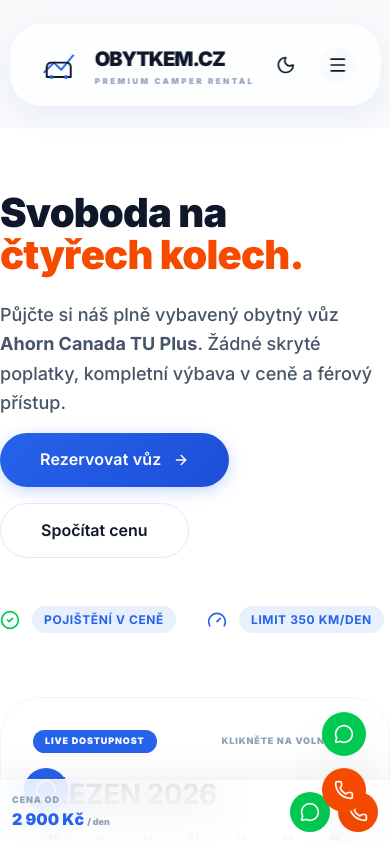
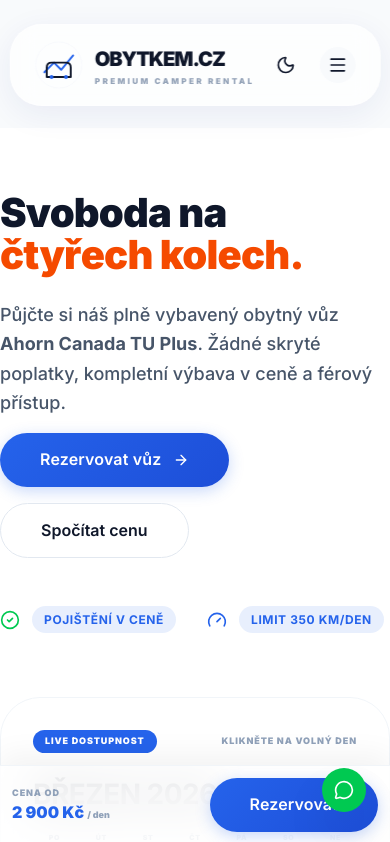
Before and after one commit to ospujcimedodavkynew/zbytkem.czfun, a React (Vite) app: page / in a window 390 px wide. Shown: the top 842 px of the page. Built offline with nearby package versions, Linux system fonts and the light colour scheme.

Commit message:
Add files via upload

```diff
--- a/components/AIChatbot.tsx
+++ b/components/AIChatbot.tsx
@@ -83,7 +83,7 @@
   };
 
   return (
-    <div className="fixed bottom-8 left-6 z-50">
+    <div className="hidden md:block fixed bottom-8 left-6 z-50">
       <AnimatePresence>
         {isOpen && (
           <motion.div
--- a/components/PublicHome.tsx
+++ b/components/PublicHome.tsx
@@ -828,7 +828,7 @@
           animate={{ opacity: 1, scale: 1, x: 0 }}
           whileHover={{ scale: 1.1 }}
           whileTap={{ scale: 0.9 }}
-          className="pointer-events-auto w-11 h-11 bg-orange-600 text-white rounded-full shadow-2xl flex items-center justify-center hover:bg-orange-700 transition-colors"
+          className="hidden md:flex pointer-events-auto w-11 h-11 bg-orange-600 text-white rounded-full shadow-2xl items-center justify-center hover:bg-orange-700 transition-colors"
         >
           <Phone className="w-5 h-5" />
         </motion.a>
@@ -841,18 +841,12 @@
           <div className={`text-base font-black ${isDarkMode ? 'text-white' : 'text-brand-primary'}`}>{formatCurrency(mainVehicle.basePrice)} <span className="text-[9px] text-slate-400">/ den</span></div>
         </div>
         <div className="flex gap-2">
-          <a
-            href="https://wa.me/420776333301"
-            className="w-10 h-10 bg-green-500 text-white rounded-xl flex items-center justify-center"
+          <button
+            onClick={() => onBookNow(mainVehicle.id)}
+            className="btn-ultimate-primary px-6 py-2.5 text-[9px]"
           >
-            <MessageCircle className="w-5 h-5" />
-          </a>
-          <a
-            href="tel:+420776333301"
-            className="w-10 h-10 bg-orange-600 text-white rounded-xl flex items-center justify-center"
-          >
-            <Phone className="w-5 h-5" />
-          </a>
+            Rezervovat
+          </button>
         </div>
       </div>
     </div>
```
